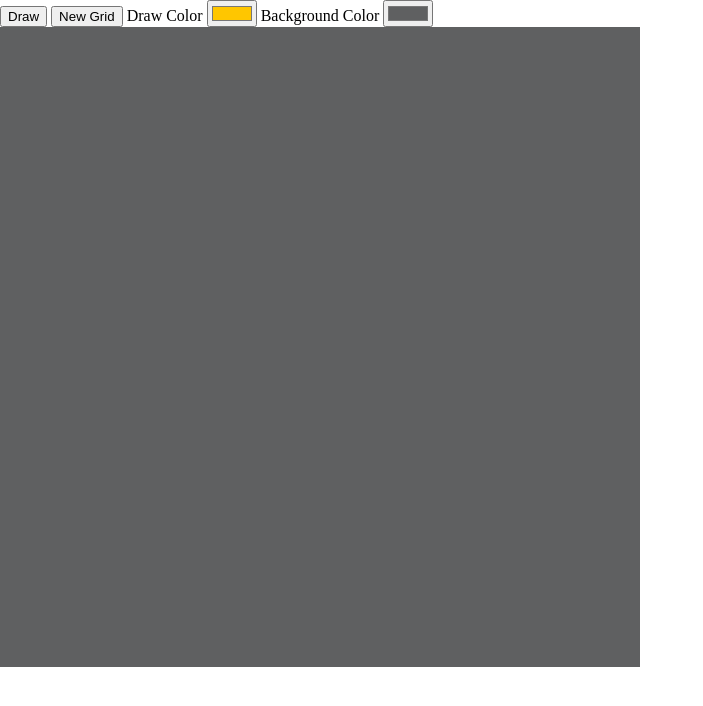
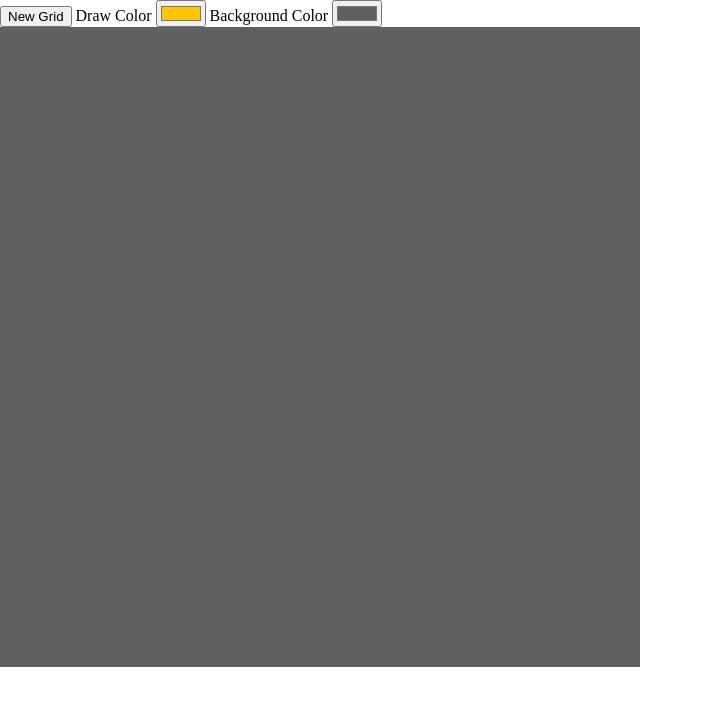
Before and after one commit to MDDiallo9/Etch-Sketch, a plain HTML site: page index.html in a window 1280 px wide. Shown: the whole page, without its empty margins (0-703 px from the left). Drawn offline with Linux system fonts and the light colour scheme.

Commit message:
removed useless draw button

```diff
--- a/index.html
+++ b/index.html
@@ -10,7 +10,6 @@
 </head>
 <body>
     <div>
-        <button id="draw">Draw</button>
         <button id="newGrid">New Grid</button>
         <label for="base">Draw Color</label>
         <input id="base" type="color" name="base" value="#ffc600">
```
